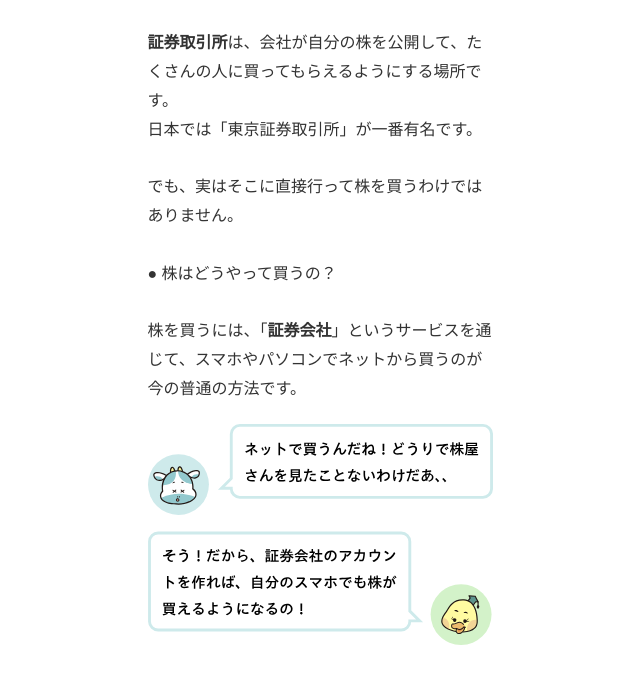
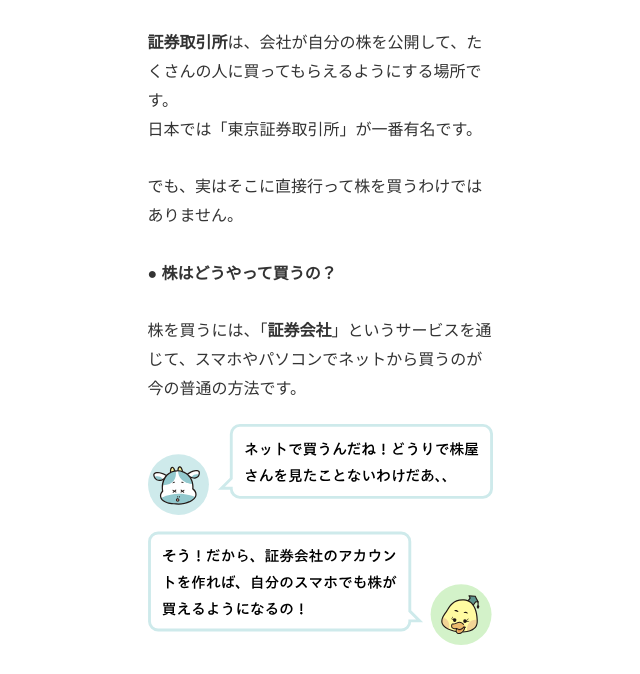
Before and after one commit to c3iird/level02-02, a plain HTML site: page index.html in a window 1280 px wide. Shown: the part 953-1627 px from the top of the page, without its empty margins (320-960 px from the left). Drawn offline with Linux system fonts and the light colour scheme.

Commit message:
Update index.html

```diff
--- a/index.html
+++ b/index.html
@@ -99,7 +99,7 @@
 <br>&nbsp;<br>
 でも、実はそこに直接行って株を買うわけではありません。
 <br>&nbsp;<br>
-● 株はどうやって買うの？
+<b>● 株はどうやって買うの？</b>
 <br>&nbsp;<br>
 株を買うには、「<b>証券会社</b>」というサービスを通じて、スマホやパソコンでネットから買うのが今の普通の方法です。
     </div>
```
